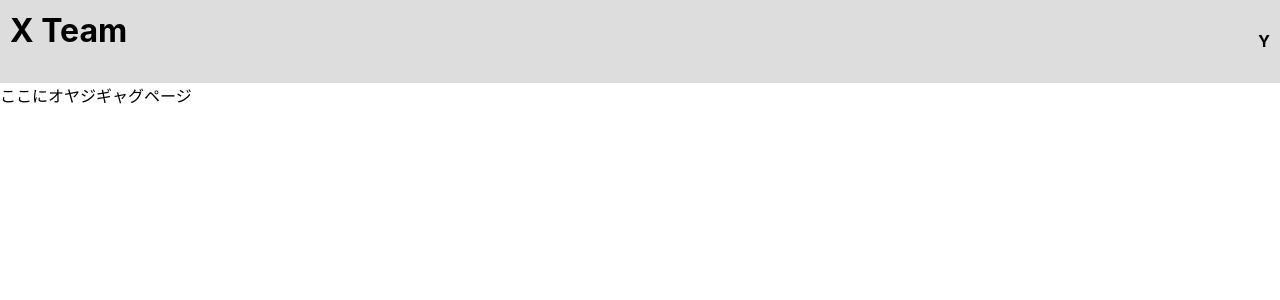
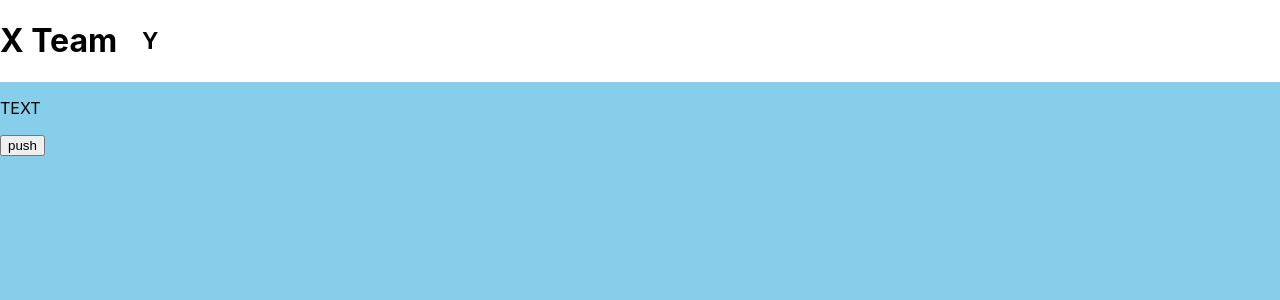
Before and after one commit to itc-s22017/React05_Happier, a React (Create React App) app: page / in a window 1280 px wide. Shown: the top 300 px of the page. Built offline with nearby package versions, Linux system fonts and the light colour scheme.

Commit message:
オヤジギャグAPIリクエスト成功

```diff
--- a/package.json
+++ b/package.json
@@ -10,6 +10,7 @@
     "@testing-library/jest-dom": "^5.16.5",
     "@testing-library/react": "^13.4.0",
     "@testing-library/user-event": "^13.5.0",
+    "axios": "^1.4.0",
     "react": "^18.2.0",
     "react-dom": "^18.2.0",
     "react-router-dom": "^6.15.0",
--- a/src/components/Header/Header.css
+++ b/src/components/Header/Header.css
@@ -1,22 +1,29 @@
 .header {
     width: 100%;
     /* height:320px; */
-    background-color: #ddd;
+    background-color: #ffffff;
     margin: 0;
 }
 
 .team{
-    margin-top: 0;
+    margin-top: 100;
 }
 
 .headerWrapper {
     display: flex;
     align-items: center;
-    justify-content: space-between;
-    padding: 10px;
+    /* justify-content: space-between; */
+    padding: 0px;
 
+}
+
+.logo{
+    width: 150px;
 }
 
 .Happier {
     text-decoration-line: none;
+    font-family: arial;
+    font-size: 24px;
+    margin: 25px;
 }
--- /dev/null
+++ b/src/routes/Home/Home.css
@@ -0,0 +1,3 @@
+body {
+    background-color: skyblue;
+}
--- a/src/routes/Home/Home.jsx
+++ b/src/routes/Home/Home.jsx
@@ -1,8 +1,24 @@
-import React from 'react'
+import React, { useState } from 'react'
+import axios from "axios"
+import "./Home.css"
+
 
 function Home() {
+  const [joke,setJoke] = useState("")
+
+  const headers = {
+    'Content-Type': 'application/json',
+  }
+
+  const handleJoke = async() => {
+    const response = await axios.get("https://icanhazdadjoke.com/slack")
+    setJoke(response.data.attachments[0].text)
+  }
   return (
-    <div>ここにオヤジギャグページ</div>
+    <div>
+      <p>{joke ? joke : "TEXT"}</p>
+      <button onClick={handleJoke}>push</button>
+    </div>
   )
 }
 
```
Also changed, not shown: 1 other file (tests, documents, lock files or other folders).
